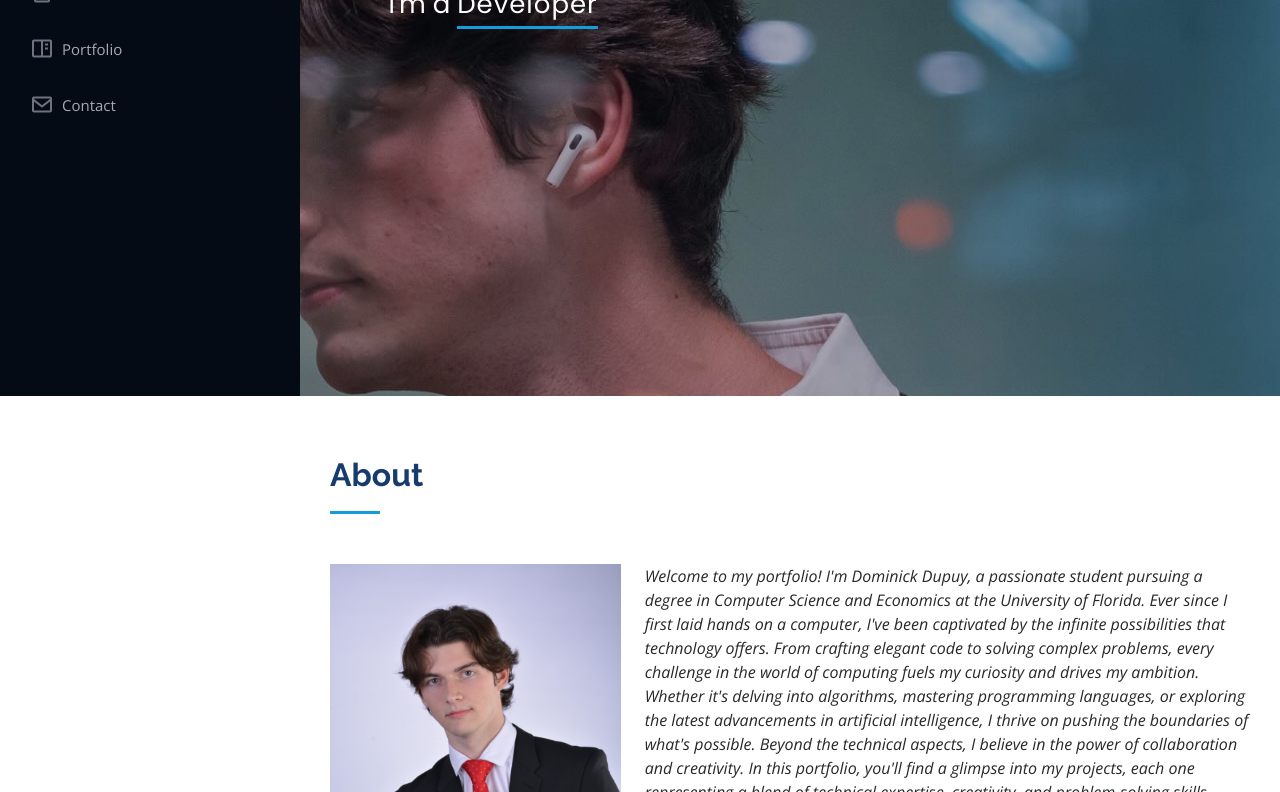
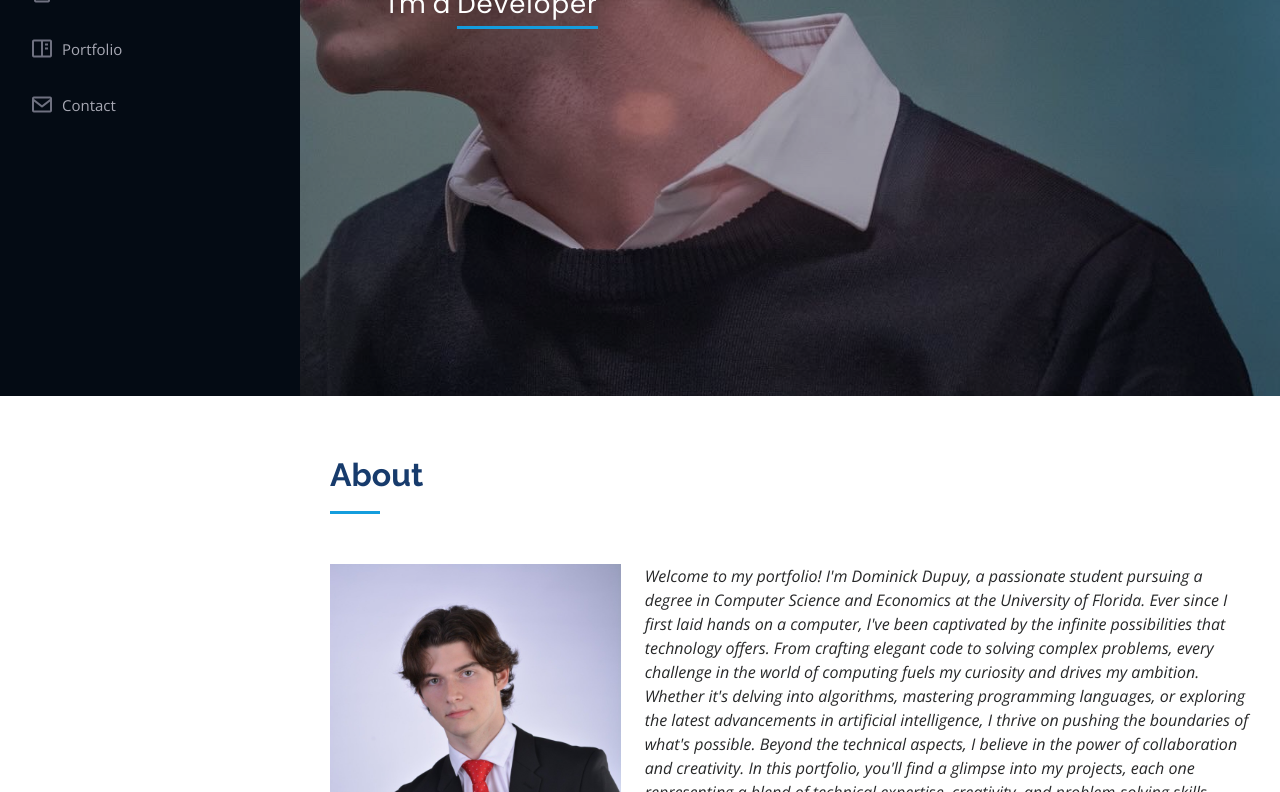
Before and after one commit to BonelessWater/BonelessWater.github.io, a plain HTML site: page index.html in a window 1280 px wide. Shown: the part 404-1196 px from the top of the page. Drawn offline with nearby package versions, Linux system fonts and the light colour scheme; a script that the page names is missing.

Commit message:
resizing

```diff
--- a/assets/css/style.css
+++ b/assets/css/style.css
@@ -247,6 +247,8 @@ h6 {
   width: 100%;
   height: 100vh;
   background: url("../img/background_img.JPG") top center;
+  background-repeat: no-repeat;
+  background-position: 0px -300px;
   background-size: cover;
 }
 
```
